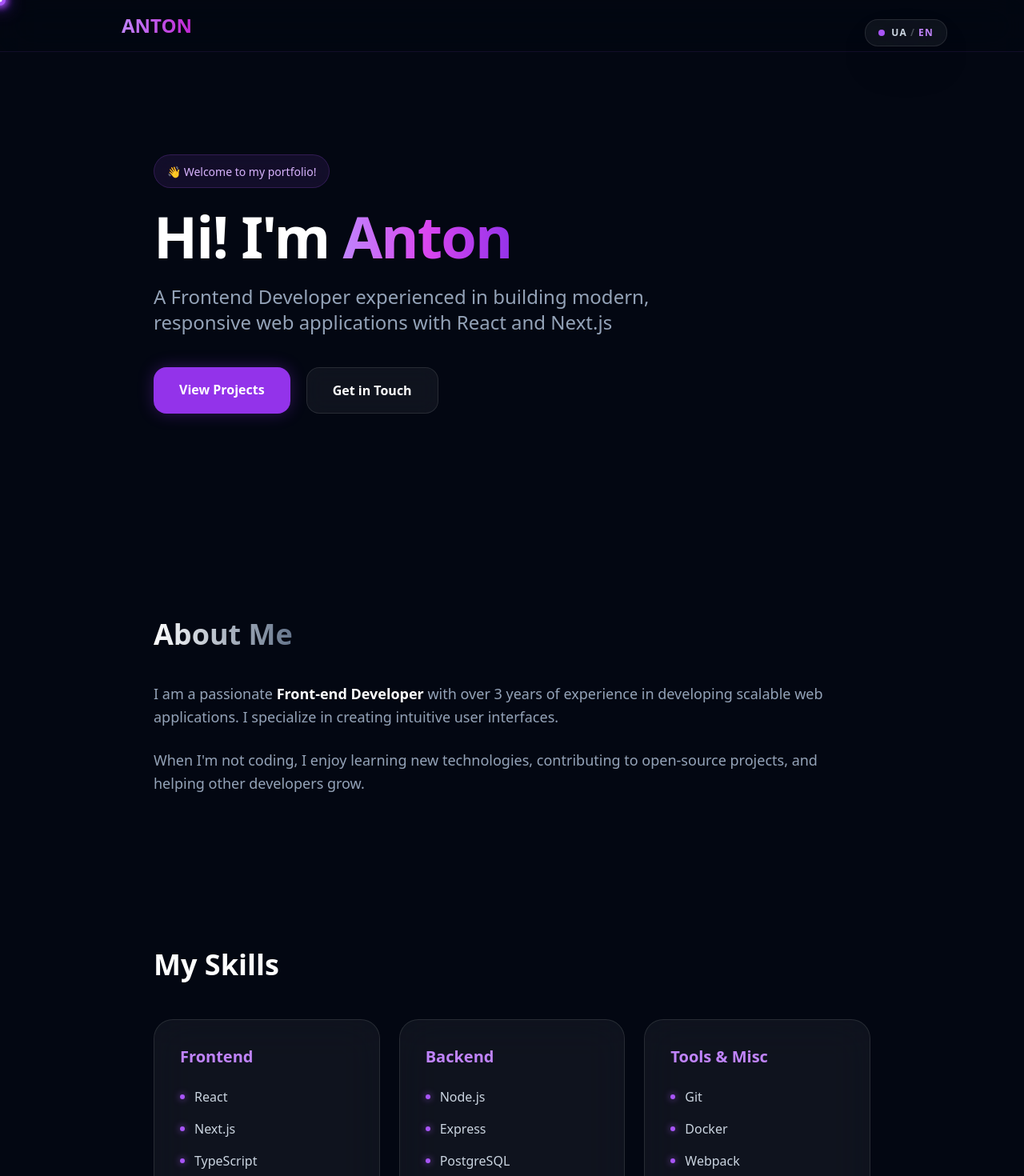
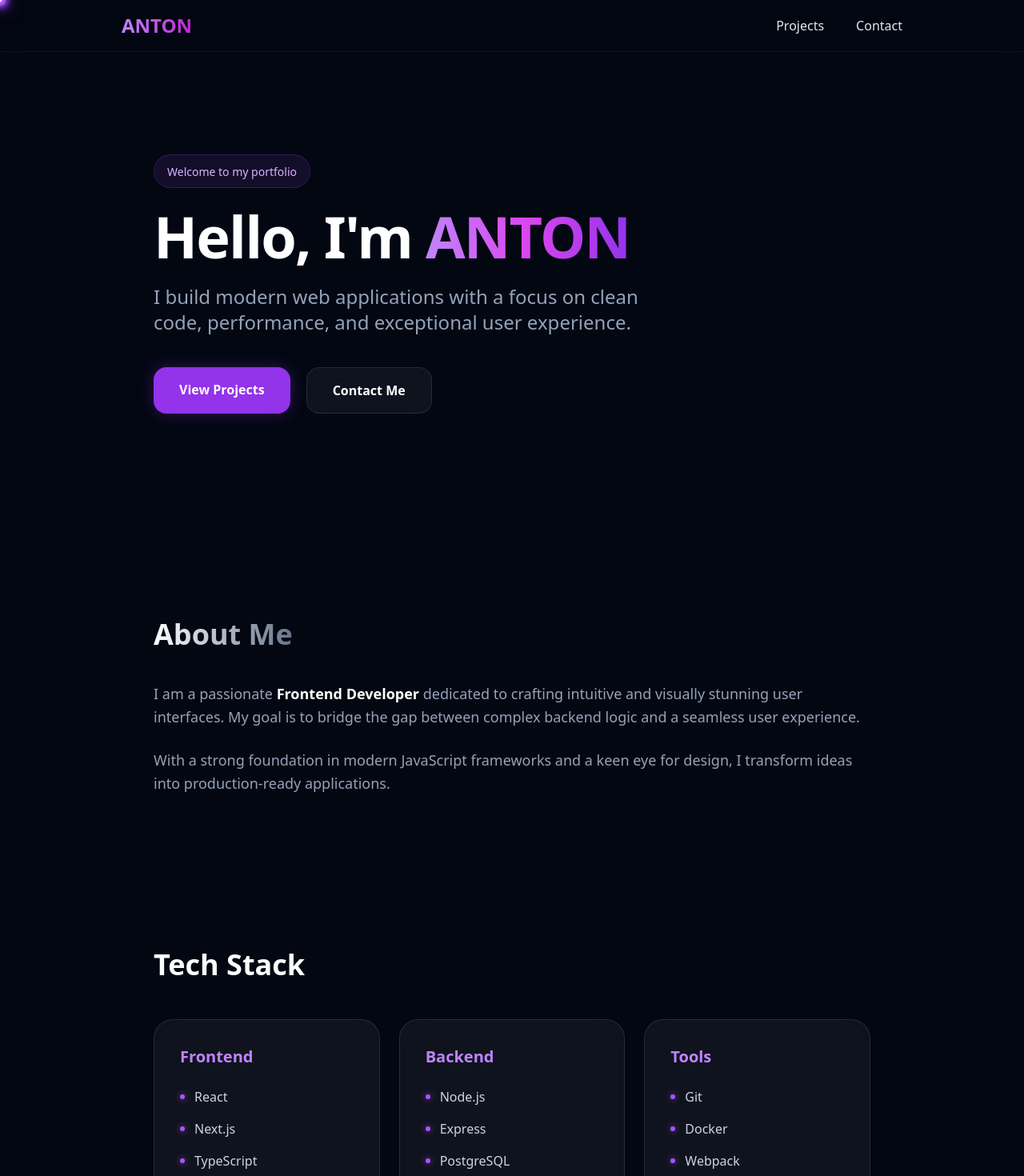
Before and after one commit to N1SEA/N1SEA.github.io, a Next.js app: page / in a window 1280 px wide. Shown: the top 1470 px of the page at 80% size. Built offline with nearby package versions, Linux system fonts and the light colour scheme.

Commit message:
delete i18n

```diff
--- a/app/layout.tsx
+++ b/app/layout.tsx
@@ -1,42 +1,37 @@
 import './globals.css'
 import Link from "next/link";
 import CursorGradient from '@/components/CursorGradient';
-import { NextIntlClientProvider } from 'next-intl';
-import LangSwitcher from '@/components/LangSwitcher';
-import { notFound } from 'next/navigation';
 
+// Стандартные метаданные Next.js (теперь без динамики)
+export const metadata = {
+  title: 'ANTON | Frontend Developer',
+  description: 'Portfolio Frontend Developer React & Next.js',
+};
 
-const locales = ['en', 'uk'];
-
-
-export default async function RootLayout({
+export default function RootLayout({
   children,
 }: {
   children: React.ReactNode;
 }) {
-  // Временно ставим 'en' как основную локаль, пока нет папок
-  const locale = 'en';
-
-  // Путь теперь на один уровень вверх (из /app в корень)
-  const messages = (await import(`../messages/${locale}.json`)).default;
-
   return (
-    <html lang={locale} className="scroll-smooth">
+    <html lang="en" className="scroll-smooth">
       <body className="bg-[#030712] text-slate-200 antialiased">
-        <NextIntlClientProvider locale={locale} messages={messages}>
+        {/* Градиент за курсором остается */}
         <CursorGradient />
 
         <header className="sticky top-0 z-50 bg-[#030712]/60 backdrop-blur-xl border-b border-purple-500/10">
           <nav className="max-w-5xl mx-auto px-6 py-4 flex items-center justify-between">
             <Link
-                href={`/${locale}`}
+              href="/"
               className="text-2xl font-black bg-gradient-to-r from-purple-400 to-fuchsia-600 bg-clip-text text-transparent hover:drop-shadow-[0_0_10px_rgba(168,85,247,0.5)] transition-all"
             >
               ANTON
             </Link>
 
+            {/* Блок навигации (можно добавить ссылки на секции позже) */}
             <div className="flex items-center gap-6 md:gap-10">
-                <LangSwitcher />
+              <Link href="#projects" className="hover:text-purple-400 transition-colors">Projects</Link>
+              <Link href="#contact" className="hover:text-purple-400 transition-colors">Contact</Link>
             </div>
           </nav>
         </header>
@@ -44,9 +39,7 @@ export default async function RootLayout({
         <main className="relative z-10">
           {children}
         </main>
-
-        </NextIntlClientProvider>
       </body>
     </html>
-  )
+  );
 }
--- a/app/page.tsx
+++ b/app/page.tsx
@@ -2,17 +2,14 @@
 import ProjectCard from '@/components/ProjectCard'
 import Roadmap from '@/components/Roadmap'
 import { projects } from '@/data/projects'
-import { useTranslations } from 'next-intl';
 
 export default function Home() {
-  const t = useTranslations('Index');
-
+  // Данные навыков теперь просто в массиве
   const skills = [
-    { category: t('skills.frontend'), items: ['React', 'Next.js', 'TypeScript', 'Tailwind CSS', 'Redux', 'React Query'] },
-    { category: t('skills.backend'), items: ['Node.js', 'Express', 'PostgreSQL', 'MongoDB', 'Prisma'] },
-    { category: t('skills.tools'), items: ['Git', 'Docker', 'Webpack', 'Jest', 'REST API', 'GraphQL'] },
+    { category: 'Frontend', items: ['React', 'Next.js', 'TypeScript', 'Tailwind CSS', 'Redux', 'React Query'] },
+    { category: 'Backend', items: ['Node.js', 'Express', 'PostgreSQL', 'MongoDB', 'Prisma'] },
+    { category: 'Tools', items: ['Git', 'Docker', 'Webpack', 'Jest', 'REST API', 'GraphQL'] },
   ]
-
 
   return (
     <main className="w-full text-slate-200">
@@ -20,20 +17,20 @@ export default function Home() {
       <section className="relative pt-32 pb-40 px-6">
         <div className="max-w-4xl mx-auto relative z-10">
           <div className="inline-block mb-6 px-4 py-2 bg-purple-500/10 border border-purple-500/20 rounded-full backdrop-blur-md">
-            <span className="text-sm font-medium text-purple-300">{t('hero.welcome')}</span>
+            <span className="text-sm font-medium text-purple-300">Welcome to my portfolio</span>
           </div>
           <h1 className="text-6xl md:text-7xl font-black mb-6 leading-[1.1] tracking-tight text-white">
-            {t('hero.greeting')} <span className="bg-gradient-to-r from-purple-400 via-fuchsia-500 to-purple-600 bg-clip-text text-transparent">{t('hero.name')}</span>
+            Hello, I&apos;m <span className="bg-gradient-to-r from-purple-400 via-fuchsia-500 to-purple-600 bg-clip-text text-transparent">ANTON</span>
           </h1>
           <p className="text-xl md:text-2xl text-slate-400 mb-10 leading-relaxed max-w-2xl">
-            {t('hero.description')}
+            I build modern web applications with a focus on clean code, performance, and exceptional user experience.
           </p>
           <div className="flex flex-wrap gap-5">
             <a href="#projects" className="bg-purple-600 hover:bg-purple-700 text-white font-bold py-4 px-8 rounded-2xl transition-all shadow-[0_0_20px_rgba(147,51,234,0.3)] hover:scale-105 active:scale-95">
-              {t('hero.viewProjects')}
+              View Projects
             </a>
             <a href="#contact" className="bg-white/5 hover:bg-white/10 border border-white/10 text-white font-bold py-4 px-8 rounded-2xl transition-all backdrop-blur-md">
-              {t('hero.contact')}
+              Contact Me
             </a>
           </div>
         </div>
@@ -43,15 +40,15 @@ export default function Home() {
       <section className="py-24 px-6 relative z-10">
         <div className="max-w-4xl mx-auto">
           <h2 className="text-4xl font-bold mb-10 bg-gradient-to-r from-white to-slate-500 bg-clip-text text-transparent inline-block">
-            {t('about.title')}
+            About Me
           </h2>
           <div className="space-y-6 text-lg text-slate-400 leading-relaxed">
             <p>
-              {t.rich('about.p1', {
-                span: (chunks) => <span className="text-white font-bold">{chunks}</span>
-              })}
+              I am a passionate <span className="text-white font-bold">Frontend Developer</span> dedicated to crafting intuitive and visually stunning user interfaces. My goal is to bridge the gap between complex backend logic and a seamless user experience.
             </p>
-            <p>{t('about.p2')}</p>
+            <p>
+              With a strong foundation in modern JavaScript frameworks and a keen eye for design, I transform ideas into production-ready applications.
+            </p>
           </div>
         </div>
       </section>
@@ -59,7 +56,7 @@ export default function Home() {
       {/* Skills Section */}
       <section id="skills" className="py-24 px-6 relative z-10">
         <div className="max-w-4xl mx-auto">
-          <h2 className="text-4xl font-bold mb-12 text-white">{t('skills.title')}</h2>
+          <h2 className="text-4xl font-bold mb-12 text-white">Tech Stack</h2>
           <div className="grid md:grid-cols-3 gap-6">
             {skills.map((skillGroup) => (
               <div key={skillGroup.category} className="bg-white/5 backdrop-blur-xl border border-white/10 p-8 rounded-3xl hover:border-purple-500/40 transition-all group">
@@ -83,9 +80,9 @@ export default function Home() {
       {/* Projects Section */}
       <section id="projects" className="py-24 px-6 relative z-10">
         <div className="max-w-4xl mx-auto">
-          <h2 className="text-4xl font-bold mb-4 text-white">{t('projects.title')}</h2>
+          <h2 className="text-4xl font-bold mb-4 text-white">Featured Projects</h2>
           <p className="text-slate-400 text-lg mb-12">
-            {t('projects.subtitle')}
+            A selection of my recent works where I applied my technical skills to solve real-world problems.
           </p>
           <div className="grid gap-8">
             {projects.map(project => (
@@ -100,13 +97,13 @@ export default function Home() {
       {/* Contact Section */}
       <section id="contact" className="py-32 px-6 relative z-10">
         <div className="max-w-4xl mx-auto text-center">
-          <h2 className="text-5xl font-bold mb-8 text-white">{t('contact.title')}</h2>
+          <h2 className="text-5xl font-bold mb-8 text-white">Let&apos;s Connect</h2>
           <p className="text-xl text-slate-400 mb-12 max-w-xl mx-auto">
-            {t('contact.description')}
+            I&apos;m always open to new opportunities and collaborations. Drop me a message and let&apos;s build something amazing together!
           </p>
           <div className="flex flex-wrap justify-center gap-4">
             <a href="mailto:bodnarashek93@gmail.com" className="bg-purple-600 hover:bg-purple-700 text-white font-bold py-4 px-10 rounded-2xl transition-all shadow-[0_0_20px_rgba(147,51,234,0.3)]">
-              📧 Email
+              📧 Email Me
             </a>
             <a href="https://github.com/N1SEA" target="_blank" rel="noopener noreferrer" className="bg-white/5 hover:bg-white/10 border border-white/10 text-white font-bold py-4 px-10 rounded-2xl transition-all backdrop-blur-md">
               🐙 GitHub
--- a/components/LangSwitcher.tsx
+++ /dev/null
@@ -1,40 +0,0 @@
-"use client";
-
-import { useLocale } from "next-intl";
-import { useRouter, usePathname } from "next/navigation";
-
-export default function LangSwitcher() {
-  const locale = useLocale();
-  const router = useRouter();
-  const pathname = usePathname();
-
-  const toggleLanguage = () => {
-    const nextLocale = locale === "uk" ? "en" : "uk";
-
-    // Заменяем текущую локаль в пути на новую
-    const newPath = pathname.replace(`/${locale}`, `/${nextLocale}`);
-    router.push(newPath);
-  };
-
-  return (
-    <button
-      onClick={toggleLanguage}
-      className="fixed top-6 right-24 z-[100] group flex items-center gap-2 px-4 py-2 bg-white/5 backdrop-blur-xl border border-white/10 rounded-2xl hover:border-purple-500/50 transition-all duration-300 shadow-2xl"
-    >
-      {/* Светящаяся точка-индикатор */}
-      <span className="relative flex h-2 w-2">
-        <span className="animate-ping absolute inline-flex h-full w-full rounded-full bg-purple-400 opacity-75"></span>
-        <span className="relative inline-flex rounded-full h-2 w-2 bg-purple-500"></span>
-      </span>
-
-      <div className="flex items-center font-bold text-xs tracking-widest text-slate-300 group-hover:text-white transition-colors">
-        <span className={locale === "uk" ? "text-purple-400" : ""}>UA</span>
-        <span className="mx-1 opacity-30">/</span>
-        <span className={locale === "en" ? "text-purple-400" : ""}>EN</span>
-      </div>
-
-      {/* Эффект свечения при наведении */}
-      <div className="absolute inset-0 rounded-2xl bg-purple-500/0 group-hover:bg-purple-500/5 blur-xl transition-all -z-10" />
-    </button>
-  );
-}
--- a/i18n/request.ts
+++ /dev/null
@@ -1,11 +0,0 @@
-import {getRequestConfig} from 'next-intl/server';
-
-export default getRequestConfig(async () => {
-  // Static for now, we'll change this later
-  const locale = 'en';
-
-  return {
-    locale,
-    messages: (await import(`../messages/${locale}.json`)).default
-  };
-});
--- a/next.config.ts
+++ b/next.config.ts
@@ -1,13 +1,11 @@
 // next.config.ts
-import createNextIntlPlugin from 'next-intl/plugin';
-import { NextConfig } from 'next';
-
-const withNextIntl = createNextIntlPlugin();
+import type { NextConfig } from "next";
 
 const nextConfig: NextConfig = {
   output: 'export',
-  images: { unoptimized: true },
-  typescript: { ignoreBuildErrors: true },
+  images: {
+    unoptimized: true,
+  },
 };
 
-export default withNextIntl(nextConfig);
+export default nextConfig;
```
Also changed, not shown: next-intl.config.js (deleted, +0 -7 lines). Lines whose indentation alone changed are shown as unchanged.
